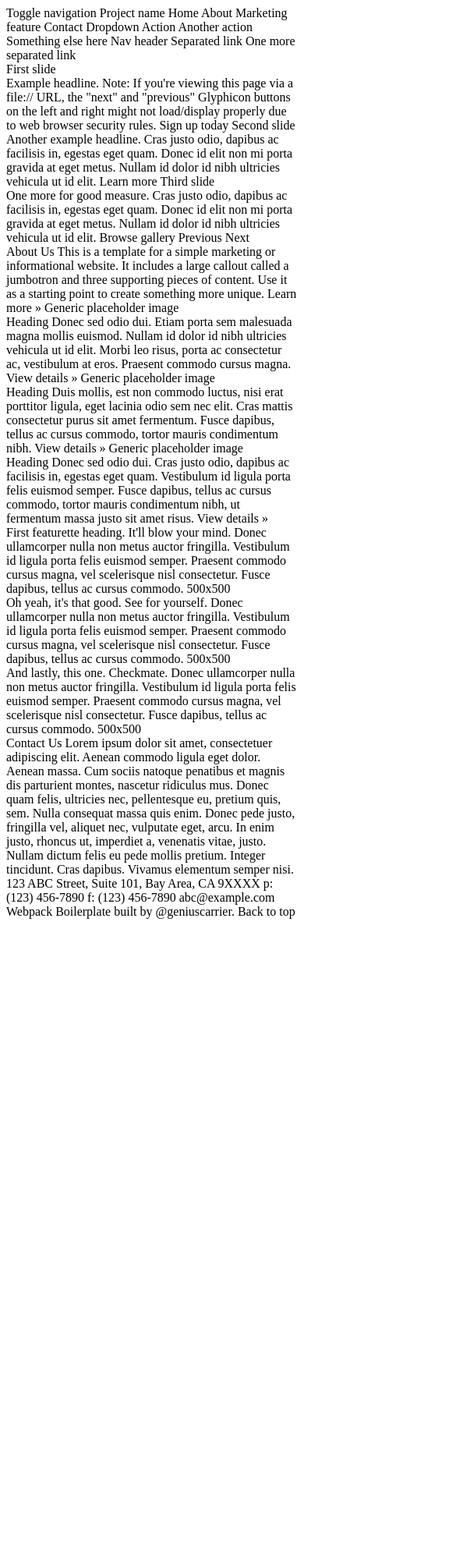
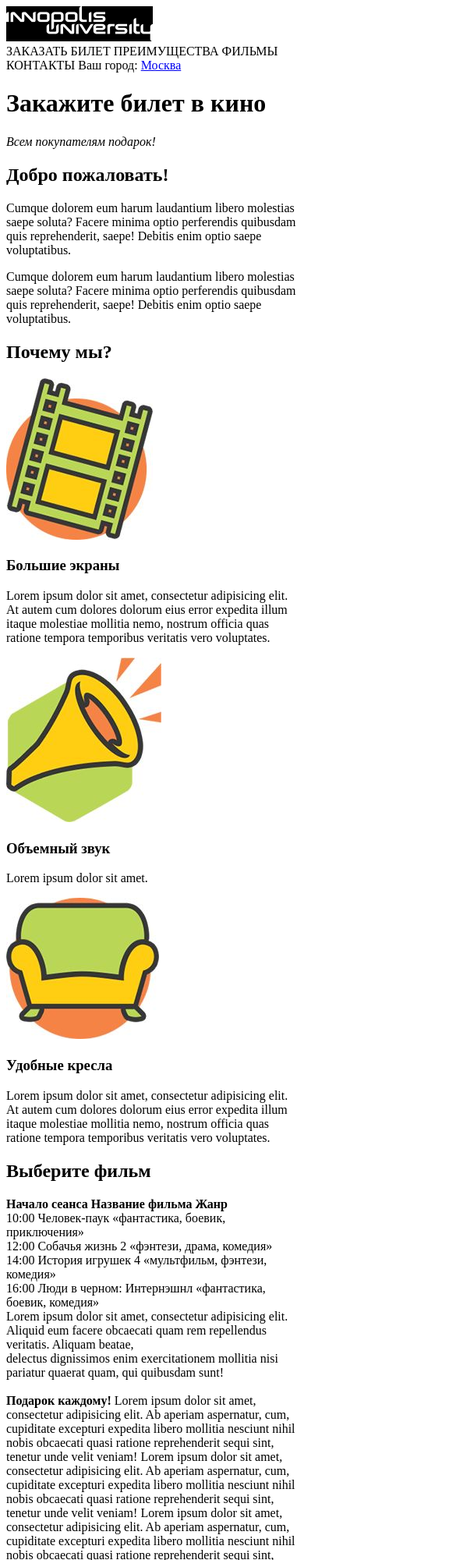
Before and after one commit to Udin2019/learning2019, a plain HTML site: page index.html in a window 390 px wide. Shown: the top 2000 px of the page at 78% size, 585 px wide, since content can reach past the window. Before the commit the page ends 1186 px from the top, so only its background shows below. Drawn offline with Linux system fonts and the light colour scheme; files that its build step writes are made by us from their sources.

Commit message:
2,2-Domashka

```diff
--- a/index.html
+++ b/index.html
@@ -1,104 +1,97 @@
 <!DOCTYPE html>
-<head></head>
+<html lang="ru">
+
+<head>
+    <meta charset="UTF-8">
+    <title></title>
+    <meta name="viewport" content="width=device-width, initial-scale=1.0">
+    <link rel="stylesheet" href="css/main.css">
+    <link rel="stylesheet" href="css/media.css">
+    <link rel="stylesheet" href="css/icons.css">
+</head>
+
 <body>
-<div>
-Toggle navigation Project name
-Home
-About
-Marketing
-feature
-Contact
-Dropdown
-Action
-Another action
-Something else here
-Nav header
-Separated link
-One more separated link
-</div>
-<span>First slide</span>
-<div>
-Example headline.
-Note: If you're viewing this page via a file:// URL, the "next" and "previous" Glyphicon buttons on the left and right might not load/display properly due to web browser security rules.
+    <a href="images/logo.png" target="_blank" title="иннополис билеты в кино"><img style="background-color: black" src="images/logo.png" alt="логотип Иннополис"></a>
+    <nav>ЗАКАЗАТЬ БИЛЕТ ПРЕИМУЩЕСТВА ФИЛЬМЫ КОНТАКТЫ Ваш город:
+        <a href="#" target="_blank" title="Иннополис билеты в кино в Вашем городе">Москва</a></nav>
 
-Sign up today
+    <div>
+        <h1>Закажите билет в кино</h1>
+        <p><i>Всем покупателям подарок!</i></p>
+    </div>
+    <section>
+        <h2>Добро пожаловать!</h2>
 
-Second slide
-</div>
-<div>
-Another example headline.
-Cras justo odio, dapibus ac facilisis in, egestas eget quam. Donec id elit non mi porta gravida at eget metus. Nullam id dolor id nibh ultricies vehicula ut id elit.
+        <p>Cumque dolorem eum harum laudantium libero molestias saepe soluta? Facere minima optio perferendis quibusdam
+            quis reprehenderit, saepe! Debitis enim optio saepe voluptatibus.</p>
 
-Learn more
+        <p>Cumque dolorem eum harum laudantium libero molestias saepe soluta? Facere minima optio perferendis quibusdam
+            quis reprehenderit, saepe! Debitis enim optio saepe voluptatibus.</p>
+    </section>
+    <article>
+    <h2>Почему мы?</h2>
 
-Third slide
-</div>
-<div>
-One more for good measure.
-Cras justo odio, dapibus ac facilisis in, egestas eget quam. Donec id elit non mi porta gravida at eget metus. Nullam id dolor id nibh ultricies vehicula ut id elit.
+        <div>
+            <img src="images/b2_icon_1.jpg" alt="большой экран">
+            <h3>Большие экраны</h3>
 
-Browse gallery
+            <p>Lorem ipsum dolor sit amet, consectetur adipisicing elit. At autem cum dolores dolorum eius error
+                expedita
+                illum itaque molestiae mollitia nemo, nostrum officia quas ratione tempora temporibus veritatis vero
+                voluptates.</p>
+        </div>
+        <div>
+        <img src="images/b2_icon_2.jpg" alt="обьемный звук">
+        <h3>Объемный звук</h3>
 
-Previous Next
-</div>
-<div>
-About Us
-This is a template for a simple marketing or informational website. It includes a large callout called a jumbotron and three supporting pieces of content. Use it as a starting point to create something more unique.
+        <p>Lorem ipsum dolor sit amet.</p>
+        </div>
+        <div>
+            <img src="images/b2_icon_3.jpg" alt="удобные кресла">
+            <h3>Удобные кресла</h3>
 
-Learn more »
+            <p>Lorem ipsum dolor sit amet, consectetur adipisicing elit. At autem cum dolores dolorum eius error
+                expedita
+                illum itaque molestiae mollitia nemo, nostrum officia quas ratione tempora temporibus veritatis vero
+                voluptates.</p>
+        </div>
+    </article>
+    <section>
+        <h2>Выберите фильм</h2>
 
-Generic placeholder image
-</div>
-<div>
-Heading
-Donec sed odio dui. Etiam porta sem malesuada magna mollis euismod. Nullam id dolor id nibh ultricies vehicula ut id elit. Morbi leo risus, porta ac consectetur ac, vestibulum at eros. Praesent commodo cursus magna.
+        <b>Начало сеанса Название фильма Жанр</b><br />
+        10:00 Человек-паук <q>фантастика, боевик, приключения</q><br />
+        12:00 Собачья жизнь 2 <q>фэнтези, драма, комедия</q><br />
+        14:00 История игрушек 4 <q>мультфильм, фэнтези, комедия</q></br>
+        16:00 Люди в черном: Интернэшнл <q>фантастика, боевик, комедия</q><br />
+        <blokquote>Lorem ipsum dolor sit amet, consectetur adipisicing elit. Aliquid eum facere obcaecati quam rem
+            repellendus veritatis. Aliquam beatae,<br />
+            delectus dignissimos enim exercitationem mollitia nisi pariatur quaerat quam, qui quibusdam sunt!
+        </blokquote>
+    </section>
+    <br/>
+    <article>
+        <b>Подарок каждому!</b>
 
-View details »
+        Lorem ipsum dolor sit amet, consectetur adipisicing elit. Ab aperiam aspernatur, cum, cupiditate excepturi
+        expedita libero mollitia nesciunt nihil nobis obcaecati quasi ratione reprehenderit sequi sint, tenetur unde
+        velit veniam! Lorem ipsum dolor sit amet, consectetur adipisicing elit. Ab aperiam aspernatur, cum, cupiditate
+        excepturi expedita libero mollitia nesciunt nihil nobis obcaecati quasi ratione reprehenderit sequi sint,
+        tenetur unde velit veniam!
 
-Generic placeholder image
-</div>
-<div>
-Heading
-Duis mollis, est non commodo luctus, nisi erat porttitor ligula, eget lacinia odio sem nec elit. Cras mattis consectetur purus sit amet fermentum. Fusce dapibus, tellus ac cursus commodo, tortor mauris condimentum nibh.
+        Lorem ipsum dolor sit amet, consectetur adipisicing elit. Ab aperiam aspernatur, cum, cupiditate excepturi
+        expedita libero mollitia nesciunt nihil nobis obcaecati quasi ratione reprehenderit sequi sint, tenetur unde
+        velit veniam!
 
-View details »
+        Lorem ipsum dolor sit amet, consectetur adipisicing elit. Ab aperiam aspernatur, cum, cupiditate excepturi
+        expedita libero mollitia nesciunt nihil nobis obcaecati quasi ratione reprehenderit sequi sint, tenetur unde
+        velit veniam!
 
-Generic placeholder image
-</div>
-<div>
-Heading
-Donec sed odio dui. Cras justo odio, dapibus ac facilisis in, egestas eget quam. Vestibulum id ligula porta felis euismod semper. Fusce dapibus, tellus ac cursus commodo, tortor mauris condimentum nibh, ut fermentum massa justo sit amet risus.
+        <u>Получить подарок</u>
+    </article>
+</body>
 
-View details »
-</div>
-<div>
-First featurette heading. It'll blow your mind.
-Donec ullamcorper nulla non metus auctor fringilla. Vestibulum id ligula porta felis euismod semper. Praesent commodo cursus magna, vel scelerisque nisl consectetur. Fusce dapibus, tellus ac cursus commodo.
-
-500x500
-</div>
-<div>
-Oh yeah, it's that good. See for yourself.
-Donec ullamcorper nulla non metus auctor fringilla. Vestibulum id ligula porta felis euismod semper. Praesent commodo cursus magna, vel scelerisque nisl consectetur. Fusce dapibus, tellus ac cursus commodo.
-
-500x500
-</div>
-And lastly, this one. Checkmate.
-Donec ullamcorper nulla non metus auctor fringilla. Vestibulum id ligula porta felis euismod semper. Praesent commodo cursus magna, vel scelerisque nisl consectetur. Fusce dapibus, tellus ac cursus commodo.
-
-500x500
-<div>
-Contact Us
-Lorem ipsum dolor sit amet, consectetuer adipiscing elit. Aenean commodo ligula eget dolor. Aenean massa. Cum sociis natoque penatibus et magnis dis parturient montes, nascetur ridiculus mus. Donec quam felis, ultricies nec, pellentesque eu, pretium quis, sem. Nulla consequat massa quis enim. Donec pede justo, fringilla vel, aliquet nec, vulputate eget, arcu. In enim justo, rhoncus ut, imperdiet a, venenatis vitae, justo. Nullam dictum felis eu pede mollis pretium. Integer tincidunt. Cras dapibus. Vivamus elementum semper nisi.
-
-123 ABC Street, Suite 101, Bay Area, CA 9XXXX
-p: (123) 456-7890
-f: (123) 456-7890
-
-abc@example.com
-
-Webpack Boilerplate built by @geniuscarrier.
-
-Back to top
-</div>
-</body>
+<footer style="background-color: #90d23d">
+    <element class="facebook__"></element>
+    <p>Hope we see you at the event! All Rights Reserved. Envato Bangl</p>
+</footer>
--- /dev/null
+++ b/main.css
@@ -0,0 +1,13 @@
+body {
+    min-width: 320px;
+}
+.facebook__ {
+    background-color: rgb( 255, 255, 255 );
+    box-shadow: 0px 1px 1px 0px rgb( 0, 0, 0 );
+    position: absolute;
+    left: 541px;
+    top: 4818px;
+    width: 45px;
+    height: 45px;
+    z-index: 11;
+  }
```
Also changed, not shown: images/b2_icon_1.jpg (added), images/b2_icon_2.jpg (added), images/b2_icon_3.jpg (added), images/b4_img.jpg (added), images/logo.png (added), 2 other files.
